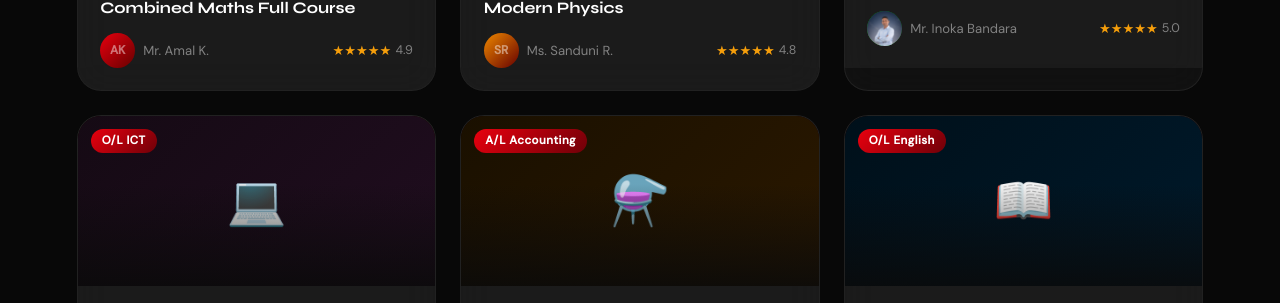
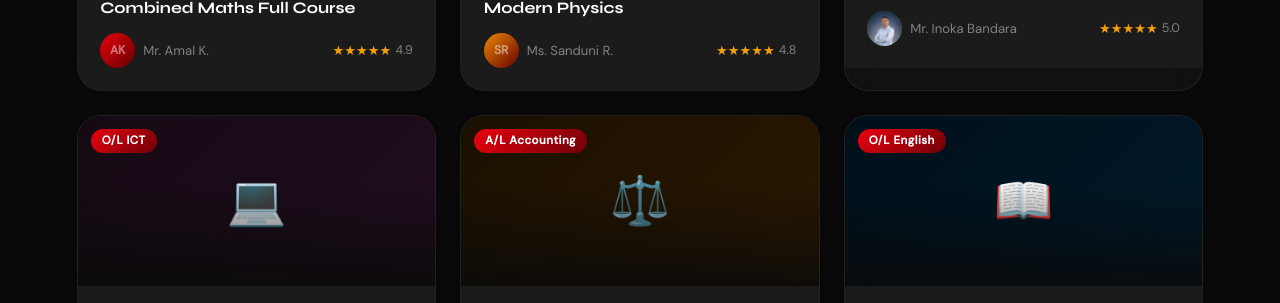
Before and after one commit to rootjester-design/web-app, a plain HTML site: page index.html in a window 1280 px wide. Shown: the part 2423-2726 px from the top of the page. Drawn offline with Linux system fonts and the light colour scheme; animation ran at ten frames a second.

Commit message:
Update index.html

```diff
--- a/index.html
+++ b/index.html
@@ -883,7 +883,7 @@ html.light .hero-badge{background:rgba(232,0,14,.09);border-color:rgba(232,0,14,
 
     <div class="course-card glass reveal reveal-delay-1">
       <div class="course-img">
-        <div class="course-img-inner" style="background:linear-gradient(135deg,#1a1000 0%,#2a1800 100%);font-size:3rem">⚗️</div>
+        <div class="course-img-inner" style="background:linear-gradient(135deg,#1a1000 0%,#2a1800 100%);font-size:3rem">⚖️</div>
         <div class="course-badge">A/L Accounting</div>
       </div>
       <div class="course-body">
```
